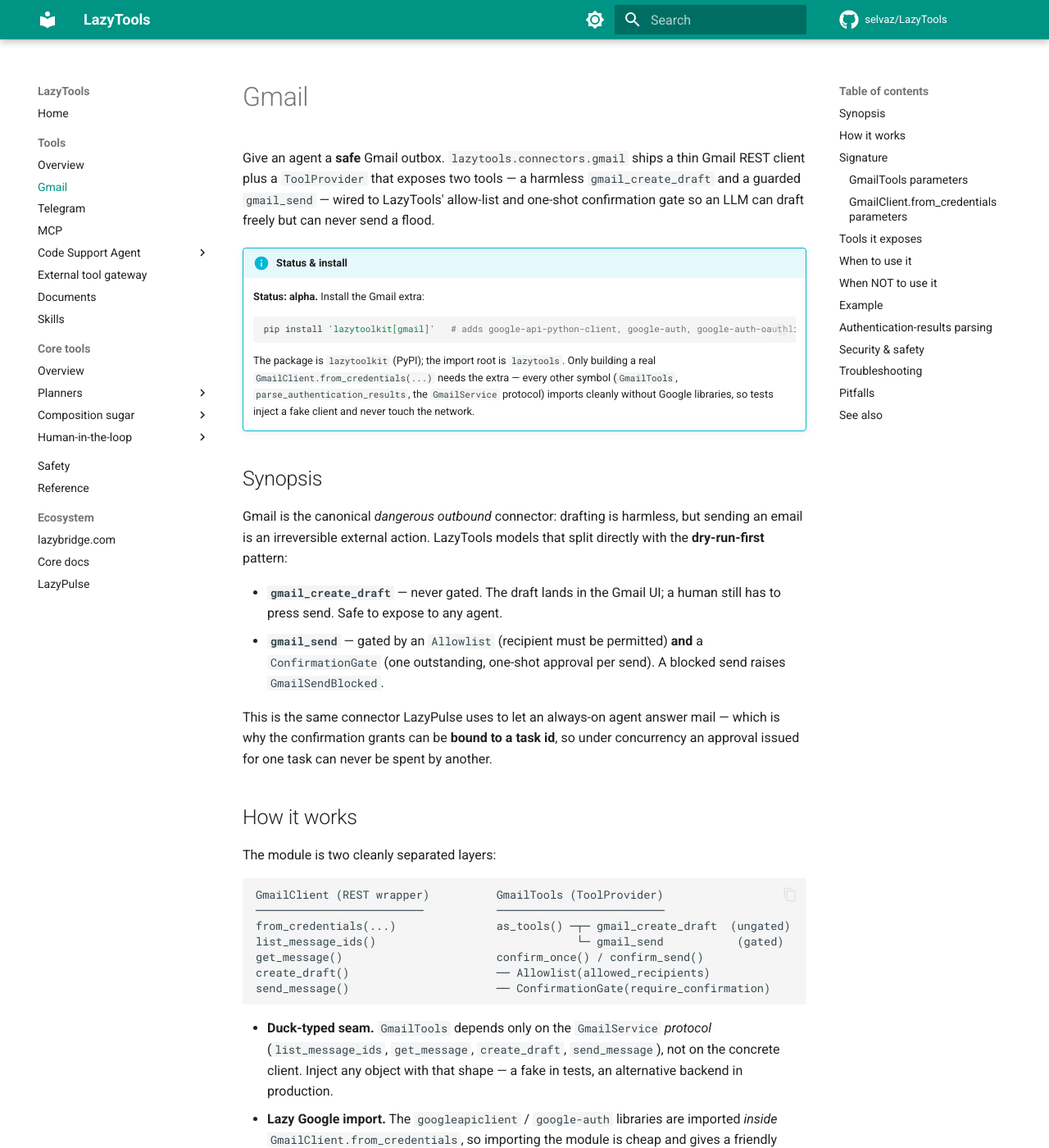
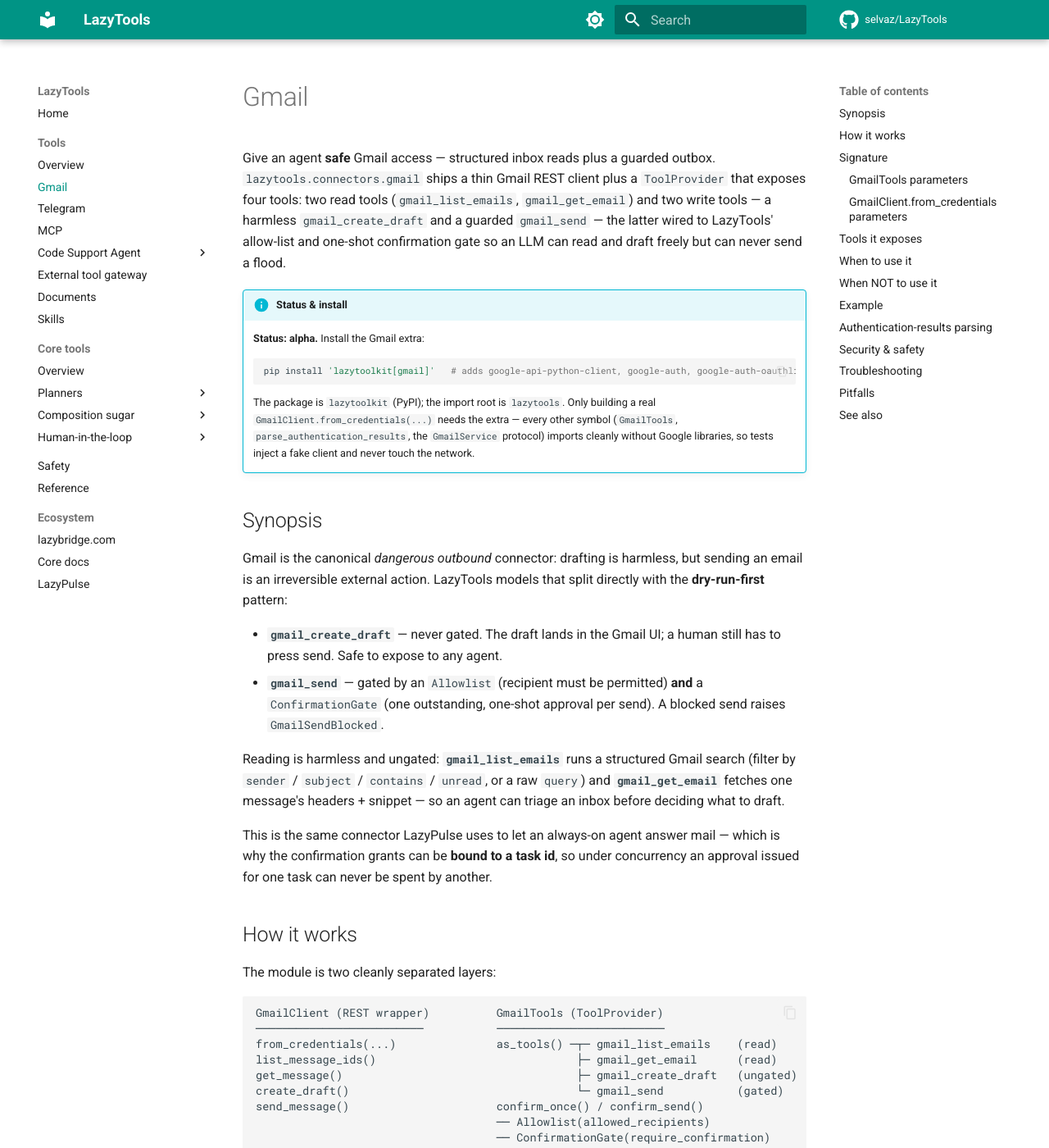
Before and after one commit to selvaz/LazyTools, an MkDocs documentation site: the page built from docs/gmail.md, in a window 1280 px wide and 1400 px high. Shown: the whole window at 82% size. Built offline with MkDocs 1.6.1 and Material for MkDocs 9.7.7, drawn with Linux system fonts in a browser that asks for light colours; comment, search, counter and statistics services are not loaded; some of the changed text lies outside the part shown.

Commit message:
docs(gmail): document the new read tools (gmail_list_emails, gmail_get_email)
GmailTools grew from two tools to four (PRs #14/#15) but the docs still
described a two-tool outbox. Update them to match the source:

- gmail.md: intro, architecture diagram, synopsis, and 'Tools it exposes'
  table now cover the two ungated read tools and their args/scope.
- connectors.md: Gmail row mentions the read tools.
- CHANGELOG: Added entry for the read tools + thread-safe GmailClient.

````diff
--- a/docs/gmail.md
+++ b/docs/gmail.md
@@ -1,9 +1,11 @@
 # Gmail
 
-Give an agent a **safe** Gmail outbox. `lazytools.connectors.gmail` ships a thin
-Gmail REST client plus a `ToolProvider` that exposes two tools — a harmless
-`gmail_create_draft` and a guarded `gmail_send` — wired to LazyTools' allow-list
-and one-shot confirmation gate so an LLM can draft freely but can never send a
+Give an agent **safe** Gmail access — structured inbox reads plus a guarded
+outbox. `lazytools.connectors.gmail` ships a thin Gmail REST client plus a
+`ToolProvider` that exposes four tools: two read tools (`gmail_list_emails`,
+`gmail_get_email`) and two write tools — a harmless `gmail_create_draft` and a
+guarded `gmail_send` — the latter wired to LazyTools' allow-list and one-shot
+confirmation gate so an LLM can read and draft freely but can never send a
 flood.
 
 !!! info "Status & install"
@@ -29,6 +31,11 @@ directly with the **dry-run-first** pattern:
   a `ConfirmationGate` (one outstanding, one-shot approval per send). A blocked
   send raises `GmailSendBlocked`.
 
+Reading is harmless and ungated: **`gmail_list_emails`** runs a structured Gmail
+search (filter by `sender` / `subject` / `contains` / `unread`, or a raw
+`query`) and **`gmail_get_email`** fetches one message's headers + snippet — so
+an agent can triage an inbox before deciding what to draft.
+
 This is the same connector LazyPulse uses to let an always-on agent answer mail —
 which is why the confirmation grants can be **bound to a task id**, so under
 concurrency an approval issued for one task can never be spent by another.
@@ -40,11 +47,13 @@ The module is two cleanly separated layers:
 ```
 GmailClient (REST wrapper)          GmailTools (ToolProvider)
 ─────────────────────────           ─────────────────────────
-from_credentials(...)               as_tools() ─┬─ gmail_create_draft  (ungated)
-list_message_ids()                              └─ gmail_send           (gated)
-get_message()                       confirm_once() / confirm_send()
-create_draft()                      ── Allowlist(allowed_recipients)
-send_message()                      ── ConfirmationGate(require_confirmation)
+from_credentials(...)               as_tools() ─┬─ gmail_list_emails    (read)
+list_message_ids()                              ├─ gmail_get_email      (read)
+get_message()                                   ├─ gmail_create_draft   (ungated)
+create_draft()                                  └─ gmail_send           (gated)
+send_message()                      confirm_once() / confirm_send()
+                                    ── Allowlist(allowed_recipients)
+                                    ── ConfirmationGate(require_confirmation)
 ```
 
 - **Duck-typed seam.** `GmailTools` depends only on the `GmailService` *protocol*
@@ -118,8 +127,14 @@ tools.require_confirmation                        # bool property
 
 | Tool | Gated? | Args | Returns | Raises |
 |---|---|---|---|---|
+| `gmail_list_emails` | No | `sender: str`, `subject: str`, `contains: str`, `unread: bool = False`, `query: str`, `max_results: int = 10` (all optional; AND-combined into one Gmail query) | Matching message ids + headers, or `"No messages found…"` | — |
+| `gmail_get_email` | No | `message_id: str` (from `gmail_list_emails`) | The message's headers + snippet | — |
 | `gmail_create_draft` | No | `to: str, subject: str, body: str` | `"draft created: <id>"` | — |
 | `gmail_send` | **Yes** | `to: str, subject: str, body: str` | `"sent: <id>"` | `GmailSendBlocked` |
+
+Both read tools work on the narrow `gmail.metadata` scope: the client fetches
+messages with `format="metadata"` (headers + snippet, no body), so a read-and-triage
+deployment never needs a body-reading scope.
 
 `gmail_send` runs two checks in order: (1) `Allowlist.permits(to)` — else
 `GmailSendBlocked("… recipient … not in the allow-list")`; (2)
````
Also changed, not shown: CHANGELOG.md (+13 -0 lines), docs/connectors.md (+1 -1 lines).
